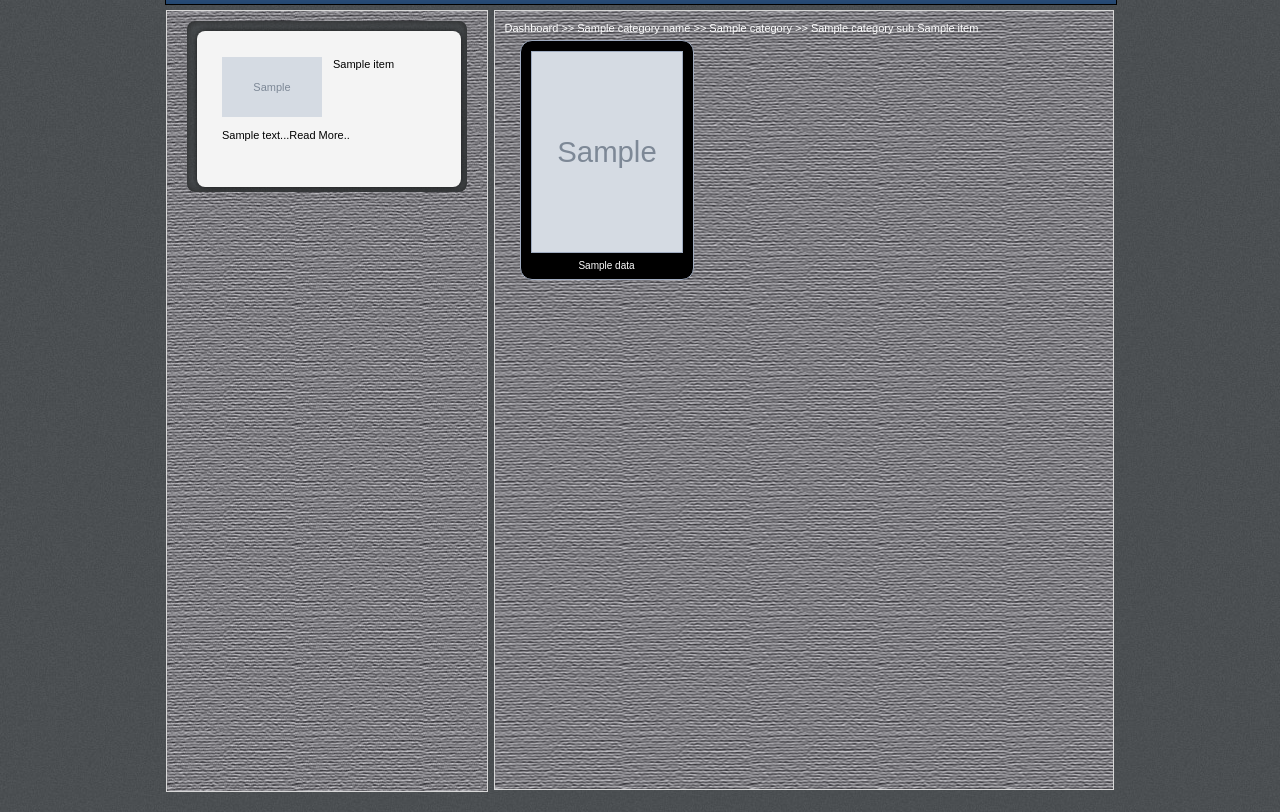
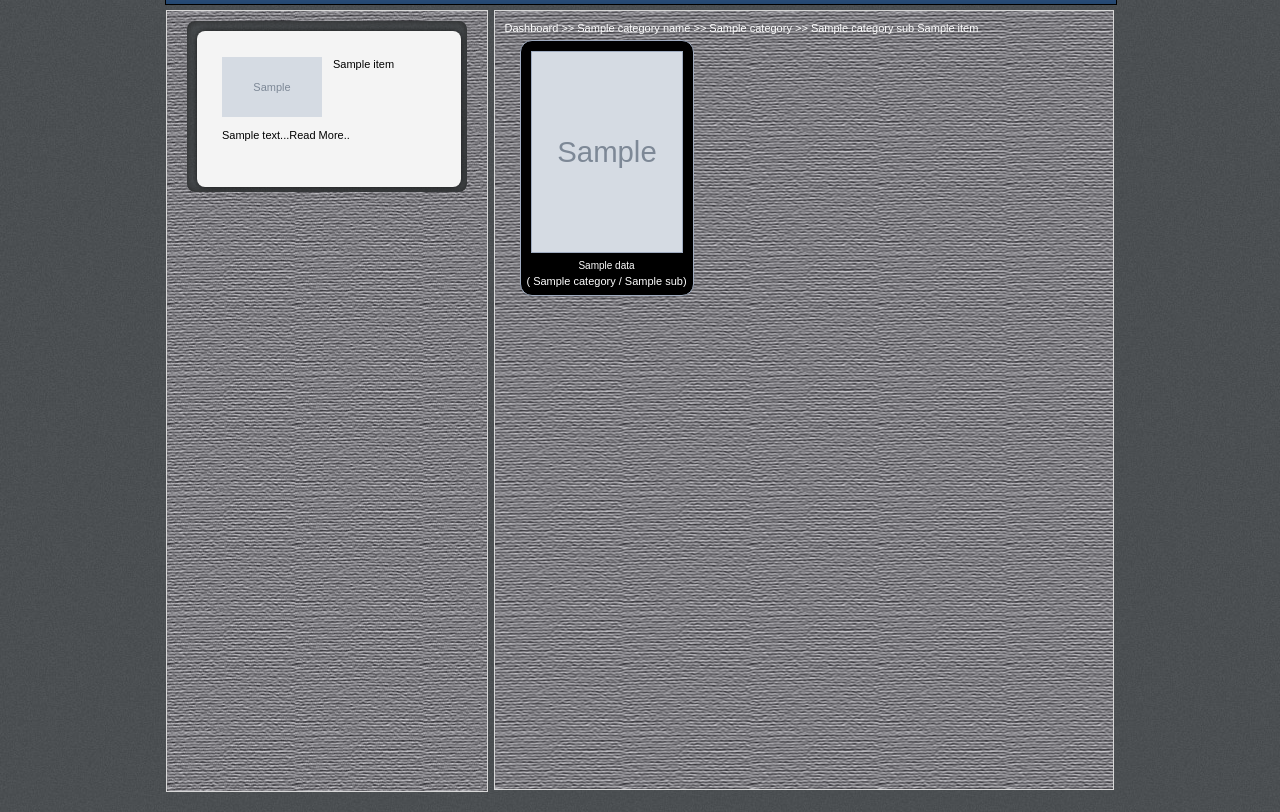
Before and after one commit to kiratakada/mautauaja.com, a Django app: template templates/portal/dashboard.html in a window 1280 px wide. Shown: the part 137-949 px from the top of the page. Run offline with Django 3.2, Linux system fonts and the light colour scheme; the template is opened without the code that fills it: most values are stand-ins (such as "Sample title", 1, 10 or a date in 2020); grey boxes marked "Sample" are stand-in pictures.

Commit message:
adding cucumber

```diff
--- a/templates/portal/dashboard.html
+++ b/templates/portal/dashboard.html
@@ -75,7 +75,8 @@
                                     <a href="{% url item_details data.id %}">
                                         <img src="/mautauaja/display_img/{{ data.picture}}" width="150" height="200">
                                     </a><br/>
-                                    <span style="font-size: 10px;">{{ data.name }}</span>
+                                    <span style="font-size: 10px;">{{ data.name }}</span></br>
+                                    <span>( {{data.category|slice:":10"}} / {{ data.subcategory|slice:":10" }})</span>
                                 </div>
                             {% endfor %}
                         </td>
```
